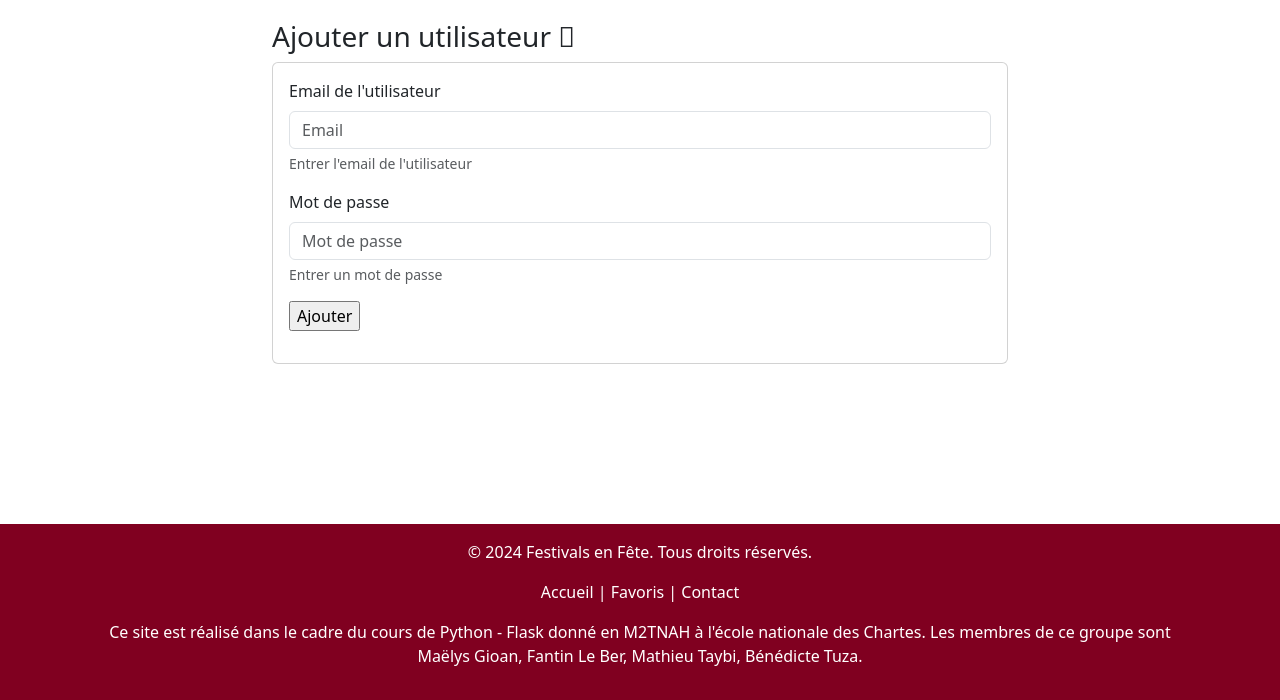
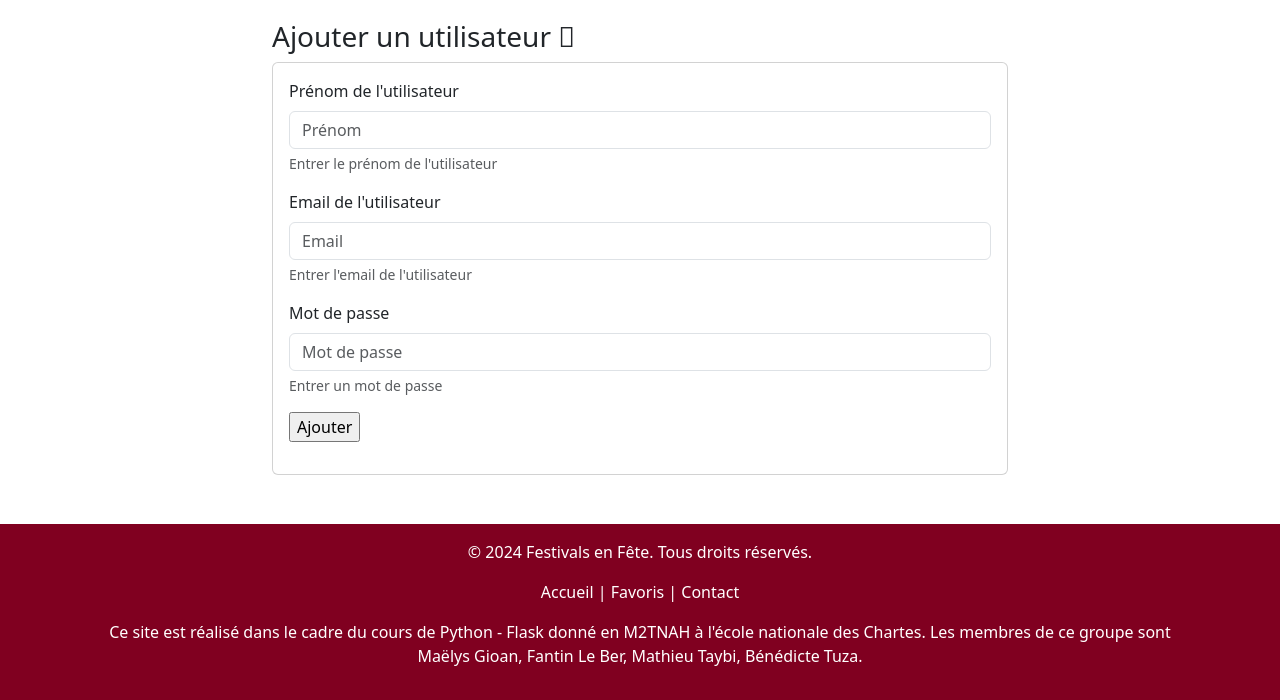
Before and after one commit to May8326/Un-festival-pres-de-chez-moi, a Flask app: page /festivalchezmoi/utilisateurs/ajout in a window 1280 px wide. Shown: the part 100-800 px from the top of the page. Run offline with Flask 3, Linux system fonts and the light colour scheme; parts of the project's set-up code (start-up, migrations or seed data) failed here and were passed over; some libraries are stand-ins or nearby versions.

Commit message:
correction de l'ajout d'user qui s'était cassé

```diff
--- a/appli/app/models/formulaires.py
+++ b/appli/app/models/formulaires.py
@@ -9,7 +9,7 @@ class RechercheFestivalMonument(FlaskForm):
 
 class AjoutFavori(FlaskForm):
     nom = StringField("Nom", validators=[DataRequired(), Length(min=2, max=100)])
-    type = SelectField('Type', choices=[('festival', 'Festival'), ('monument', 'Monument')])
+    type = SelectField('Type', choices=[('festival', 'Festival'), ('monument', 'Monument'), ('commune', 'Commune')])
     submit = SubmitField('Ajouter aux favoris')
 
 class ModificationFavori(FlaskForm):
--- a/appli/app/routes/users.py
+++ b/appli/app/routes/users.py
@@ -14,8 +14,9 @@ def ajout_utilisateur():
     if form.validate_on_submit():  # Si le formulaire est valide
         # Appel de la méthode d'ajout d'utilisateur avec les données nettoyées
         statut, donnees = Users.ajout(
-            identifiant=clean_arg(request.form.get("prenom", None)),
-            password=clean_arg(request.form.get("password", None))
+            prenom=clean_arg(request.form.get("prenom", None)),  # Remplacez identifiant par prenom
+            password=clean_arg(request.form.get("password", None)),
+            email=clean_arg(request.form.get("email", None))  # Ajoutez l'email si nécessaire
         )
 
         if statut is True:  # Si l'ajout est réussi
--- a/appli/app/templates/partials/formulaires/ajout_utilisateur.html
+++ b/appli/app/templates/partials/formulaires/ajout_utilisateur.html
@@ -1,6 +1,11 @@
 <form action="{{url_for('ajout_utilisateur')}}" method="post" name="ajout_utilisateur">
     {{ form.hidden_tag() }}
 
+    <div class="form-group">
+        <label for="prenom">Prénom de l'utilisateur</label>
+        {{ form.prenom(class_="form-control", placeholder_="Prénom") }}
+        <small id="prenom" class="form-text text-muted">Entrer le prénom de l'utilisateur</small>
+    </div>
     <div class="form-group">
         <label for="email">Email de l'utilisateur</label>
         {{ form.email(class_="form-control", placeholder_="Email") }}
```
